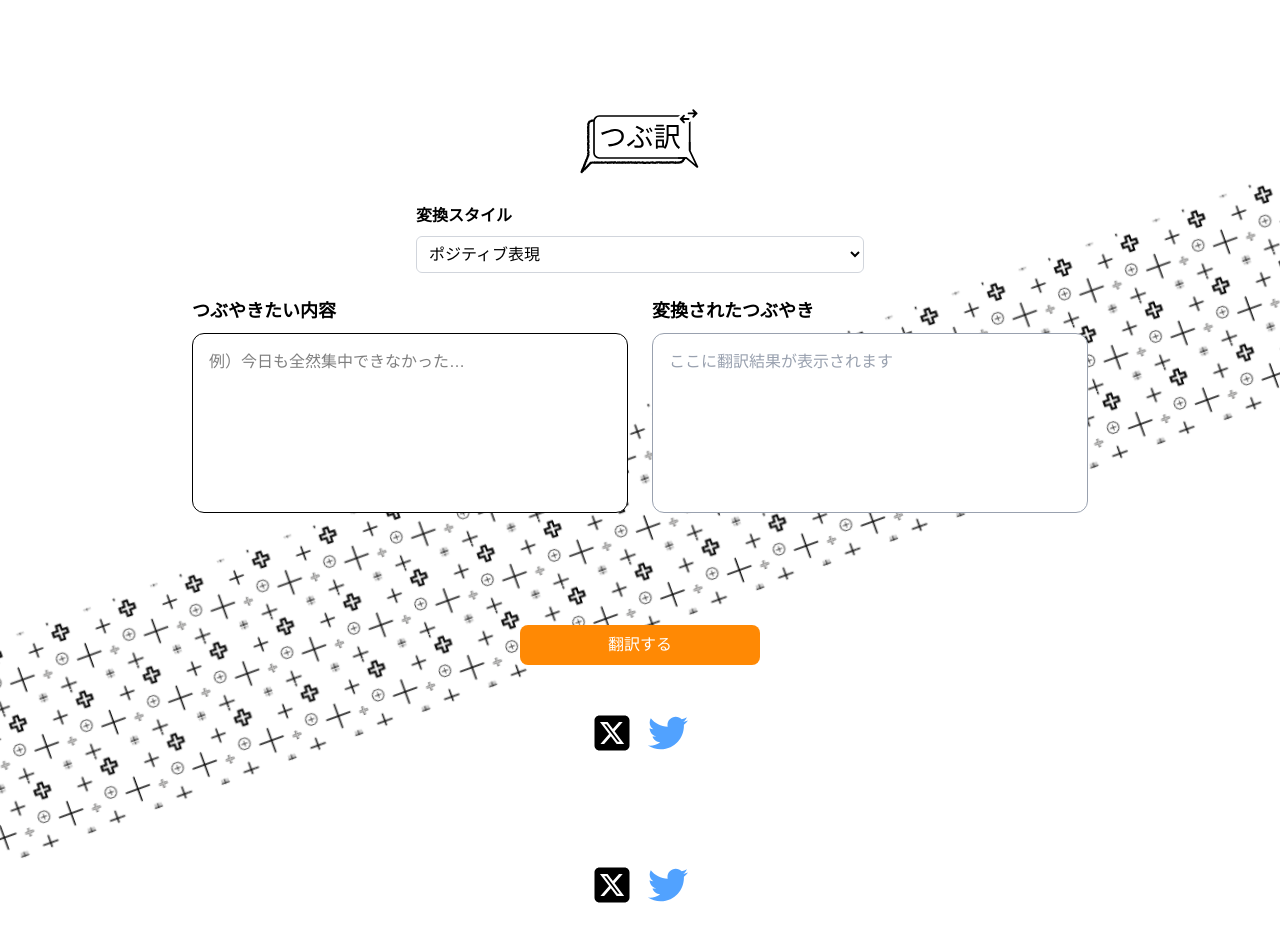
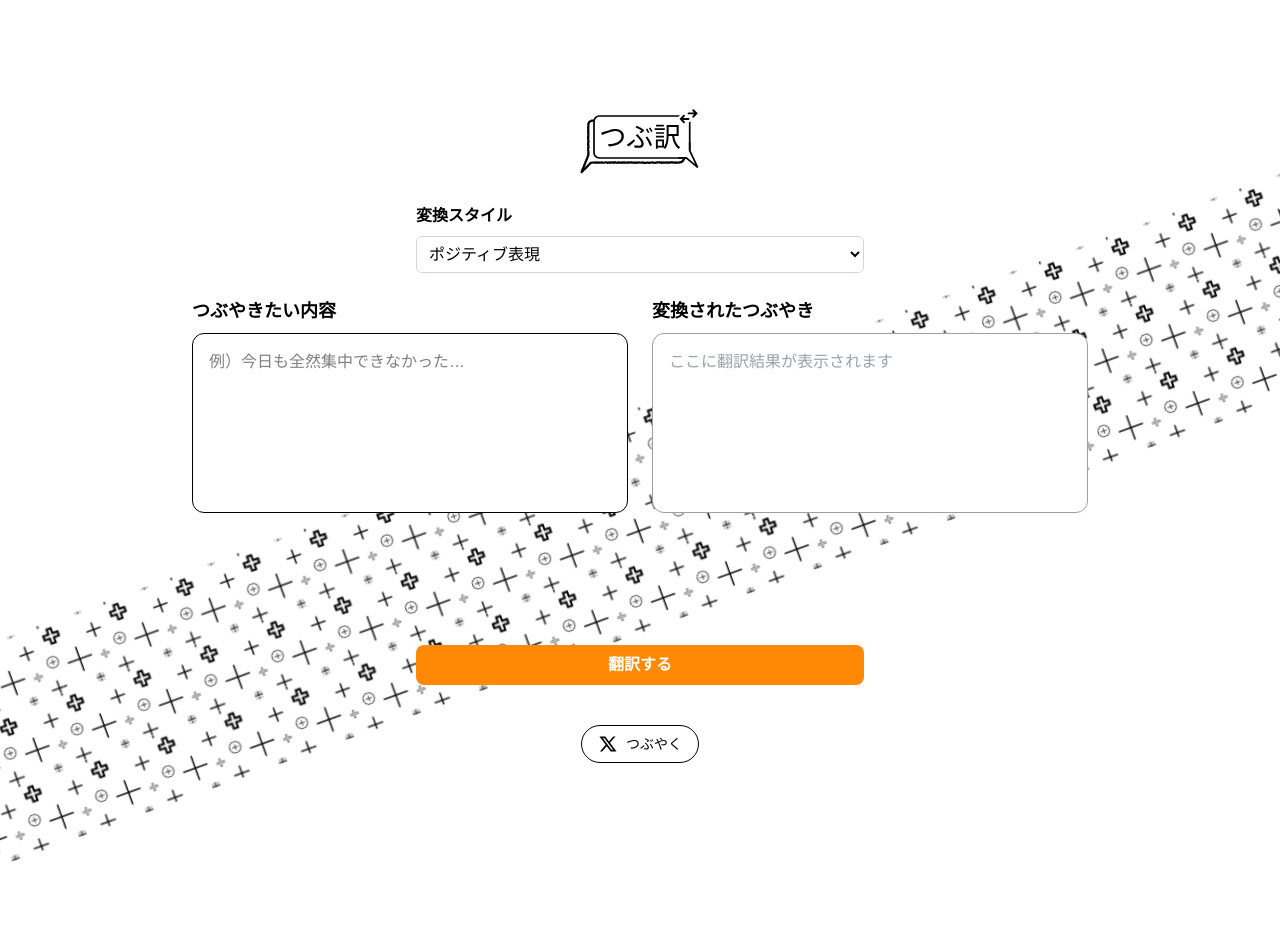
Before and after one commit to otoka34/2025_Tsubuyaku, a Next.js app: page / in a window 1280 px wide. Shown: the top 942 px of the page. Built offline with nearby package versions, Linux system fonts and the light colour scheme.

Commit message:
fix: ツイートボタン変更

```diff
--- a/app/component/translator.tsx
+++ b/app/component/translator.tsx
@@ -32,6 +32,7 @@ export default function Translator({
 
     setIsLoading(true);
     setOutput("");
+
     try {
       const res = await fetch("/api/gemini", {
         method: "POST",
@@ -42,6 +43,7 @@ export default function Translator({
       });
 
       const data = await res.json();
+
       if (res.ok) {
         setOutput(data.result);
         setTextColor("text-gray-800");
@@ -67,7 +69,7 @@ export default function Translator({
         className="w-48 h-auto mb-4" // 必要に応じてサイズを調整
       />
 
-      {/* 変換スタイル選択プルダウン */}
+      {/* スタイル選択 */}
       <div className="mb-6 w-full max-w-md">
         <label htmlFor="style-select" className="block mb-2 font-semibold text-black">
           変換スタイル
@@ -86,9 +88,8 @@ export default function Translator({
         </select>
       </div>
 
-      {/* 入力・出力 */}
+      {/* 入力・出力エリア */}
       <div className="w-full max-w-4xl grid grid-cols-1 md:grid-cols-2 gap-6">
-        {/* 入力 */}
         <div className="flex flex-col">
           <label className="mb-2 text-lg font-semibold">つぶやきたい内容</label>
           <textarea
@@ -100,15 +101,10 @@ export default function Translator({
           />
         </div>
 
-        {/* 出力 */}
         <div className="flex flex-col">
           <label className="mb-2 text-lg font-semibold">変換されたつぶやき</label>
           <div className={`p-4 border rounded-xl bg-white min-h-[180px] whitespace-pre-wrap ${textColor}`}>
-            {
-              isLoading
-                ? <LoadingDots />
-                : (output[currentIndex] || "ここに翻訳結果が表示されます")
-            }
+            {isLoading ? <LoadingDots /> : (output || "ここに翻訳結果が表示されます")}
           </div>
           {/* 翻訳候補のナビゲーション */}
           {output.length > 1 && (
@@ -132,21 +128,18 @@ export default function Translator({
         </div>
       </div>
 
-      <div className="flex items-center gap-4 mt-4 flex-wrap justify-center">
+      {/* ボタン・ツイート */}
+      <div className="flex items-center gap-4 mt-9 flex-wrap justify-center w-full max-w-md">
         <button
           onClick={handleTranslate}
-          className="mt-4 mb-4 bg-orange-400 text-white px-4 py-2 rounded-lg hover:bg-orange-500 transition w-full max-w-md"
-          disabled={isLoading} // ローディング中にボタンは押せない
+          className="mt-4 bg-orange-400 text-white px-4 py-2 rounded-lg hover:bg-orange-500 transition w-full max-w-md font-semibold"
+          disabled={isLoading}
         >
-          {isLoading ? "翻訳中..." : "翻訳する"} {/* 状態に応じてボタンのテキストも変更 */}
+          {isLoading ? "翻訳中..." : "翻訳する"}
         </button>
-
-        {/* ここで翻訳結果をTweetComposerに渡す */}
-        {/* ここで翻訳結果をTweetComposerに渡す */}
 
         <TweetComposer textToTweet={output} />
       </div>
-        <TweetComposer textToTweet={output} />
-      </div>
+    </div>
   );
 }
--- a/app/component/twitter.tsx
+++ b/app/component/twitter.tsx
@@ -2,7 +2,7 @@
 
 import React, { useState } from "react";
 import { FaSquareXTwitter } from "react-icons/fa6";
-import { FaTwitter } from "react-icons/fa6";
+import { RiTwitterXLine } from "react-icons/ri";
 
 interface TweetComposerProps {
   textToTweet: string; // 親から渡されるツイート用テキスト
@@ -22,27 +22,19 @@ const TweetComposer = ({ textToTweet }: TweetComposerProps) => {
   const tweetUrl = `https://twitter.com/intent/tweet?text=${encodedText}`;
 
   return (
-    <div
-  style={{
-    maxWidth: "600px",
-    margin: "0 auto",
-    padding: "1rem",
-    display: "flex",          // 横並びにする
-    gap: "1rem",              // ボタン間の間隔（任意）
-    justifyContent: "center", // 中央揃え（任意）
-  }}
->
-  {/* 投稿ボタン1 */}
-  <a href={tweetUrl} target="_blank" rel="noopener noreferrer">
-    <FaSquareXTwitter className="text-black w-10 h-10 transition-transform duration-300 hover:scale-110" />
-  </a>
 
-  {/* 投稿ボタン2 */}
-  <a href={tweetUrl} target="_blank" rel="noopener noreferrer">
-    <FaTwitter className="text-blue-400 w-10 h-10 transition-transform duration-300 hover:scale-110" />
-  </a>
-</div>
+  <div className="flex items-center mt-2 flex-wrap justify-center w-full max-w-md">
 
+    {/* 投稿ボタン3 */}
+    <button
+      onClick={() => window.open(tweetUrl)}
+      className="mt-4 bg-white text-black px-4 py-2 rounded-full border border-black transition-transform duration-300 hover:scale-105 text-sm flex items-center justify-center gap-2"
+    >
+  <RiTwitterXLine className="text-xl bg-white text-black" />
+  つぶやく
+</button>
+
+  </div>
   );
 };
 
```
